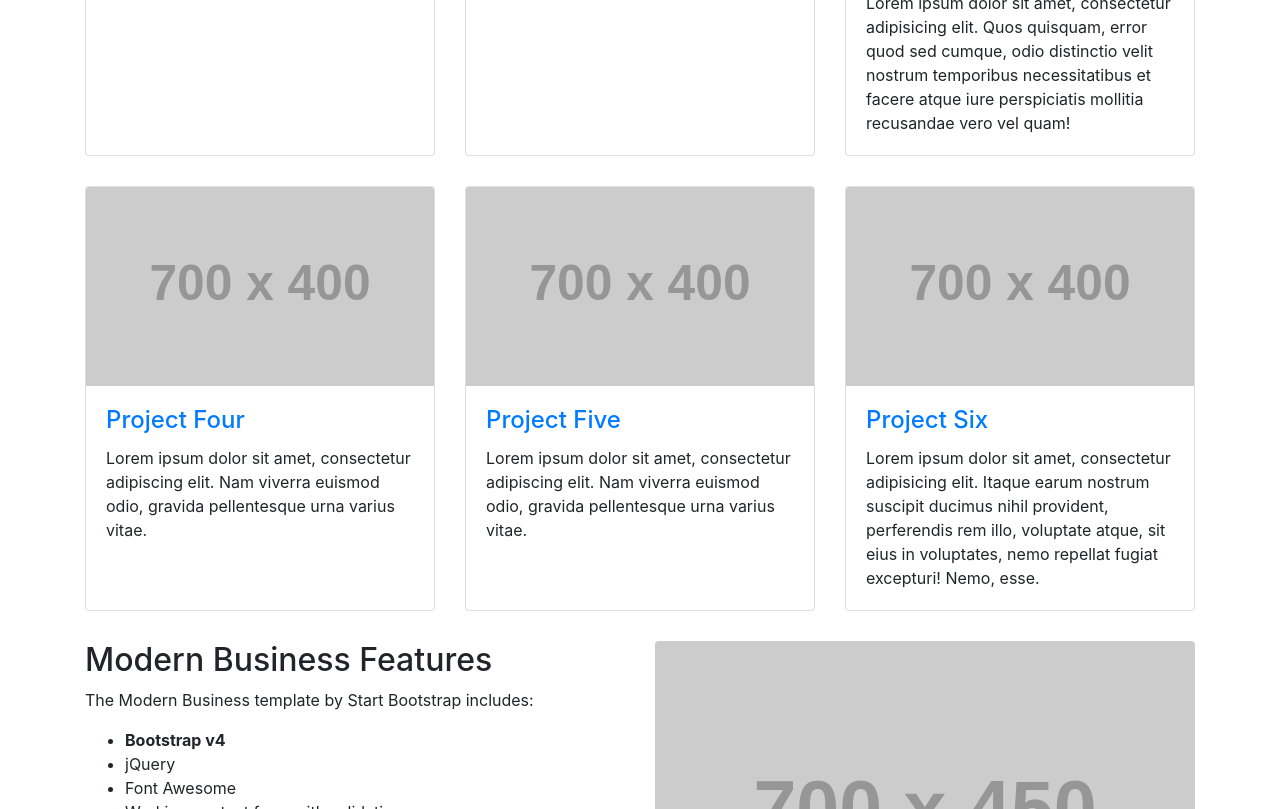
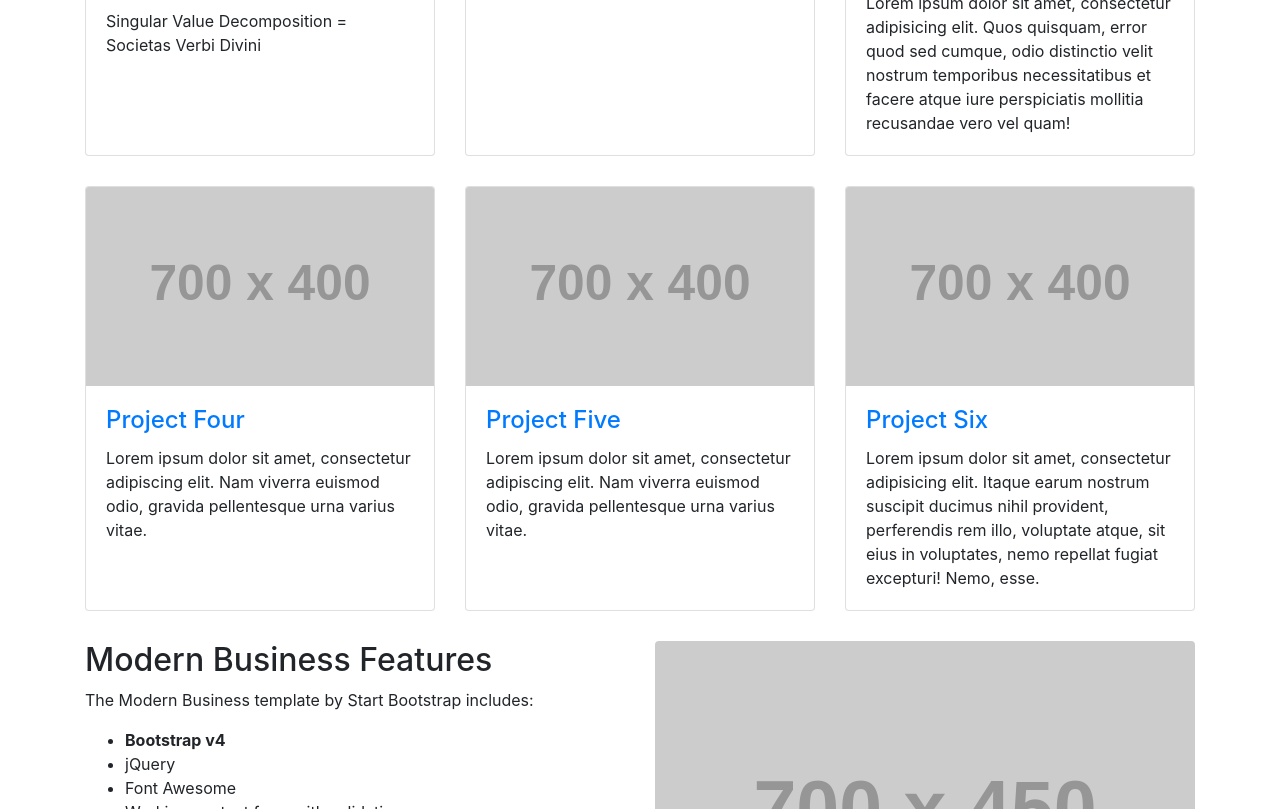
Before and after one commit to bankitomi26/kunstkammer, a website: page index.html in a window 1280 px wide. Shown: the part 1339-2148 px from the top of the page. Drawn offline with Linux system fonts and the light colour scheme; placeholder pictures from the web are drawn by us.

Commit message:
Update index.html

```diff
--- a/index.html
+++ b/index.html
@@ -43,7 +43,7 @@
               Portfolio
             </a>
             <div class="dropdown-menu dropdown-menu-right" aria-labelledby="navbarDropdownPortfolio">
-              <a class="dropdown-item" href="portfolio-1-col.html">1 Column Portfolio</a>
+              <a class="dropdown-item" href="portfolio-1-col.html">SINGULAR VALUE DECOMPOSITION</a>
               <a class="dropdown-item" href="portfolio-2-col.html">2 Column Portfolio</a>
               <a class="dropdown-item" href="portfolio-3-col.html">3 Column Portfolio</a>
               <a class="dropdown-item" href="portfolio-4-col.html">4 Column Portfolio</a>
@@ -167,12 +167,12 @@
     <div class="row">
       <div class="col-lg-4 col-sm-6 portfolio-item">
         <div class="card h-100">
-          <a href="https://bankitomi26.github.io/wwgrd/"><img class="card-img-top" src="1.jpg" alt=""></a>
+          <a href="#"><img class="card-img-top" src="1.jpg" alt=""></a>
           <div class="card-body">
             <h4 class="card-title">
               <a href="https://bankitomi26.github.io/wwgrd/">Project One</a>
             </h4>
-            <p class="card-text"></p>
+            <p class="card-text">Singular Value Decomposition = Societas Verbi Divini </p>
           </div>
         </div>
       </div>
```
